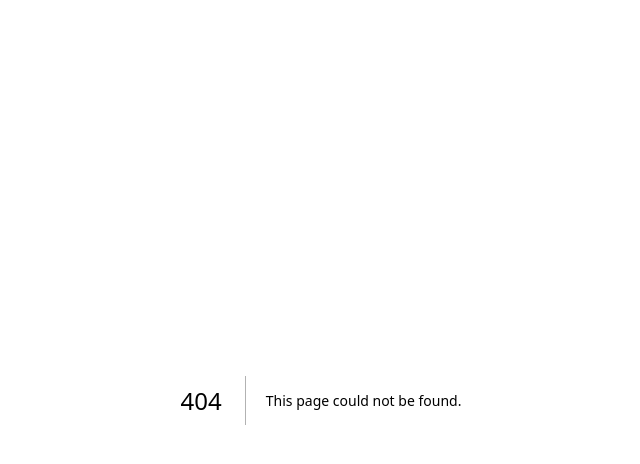
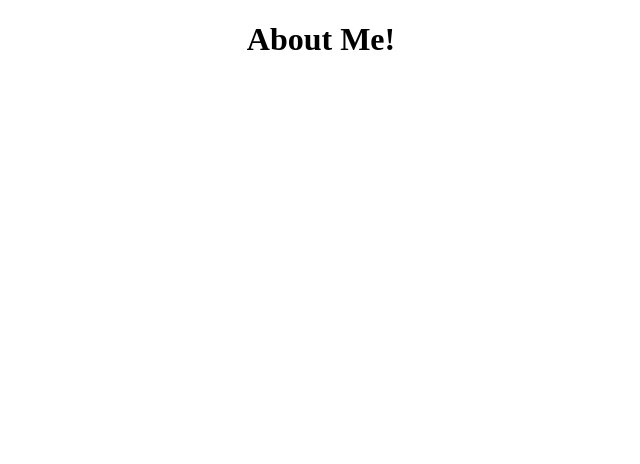
Before and after one commit to Aaron-G-Sanchez/MATERIAL-UI-AND-NEXT-DEMO, a Next.js app: page /about in a window 1280 px wide. Before the commit this address had no page. Shown: the top 464 px of the page, without its empty margins (319-959 px from the left). Built offline with nearby package versions, Linux system fonts and the light colour scheme.

Commit message:
Added about page directory

```diff
--- /dev/null
+++ b/app/about/page.js
@@ -0,0 +1,9 @@
+import '../../styles/globals.css'
+
+export default function Page() {
+  return (
+    <>
+      <h1>About Me!</h1>
+    </>
+  )
+}
```
